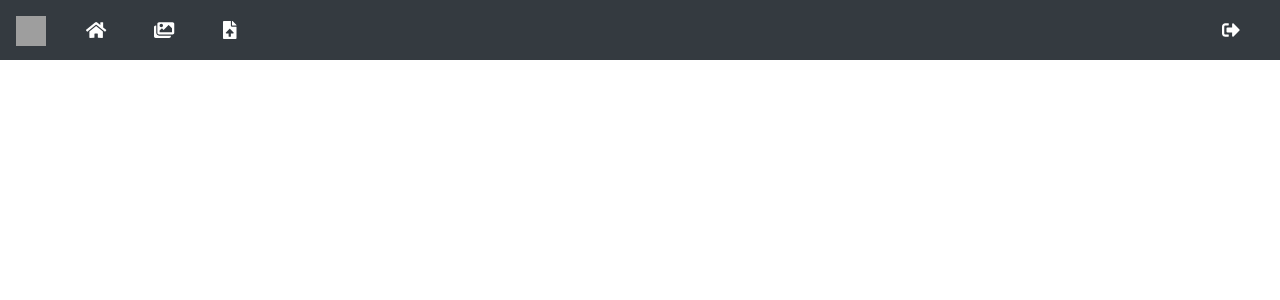
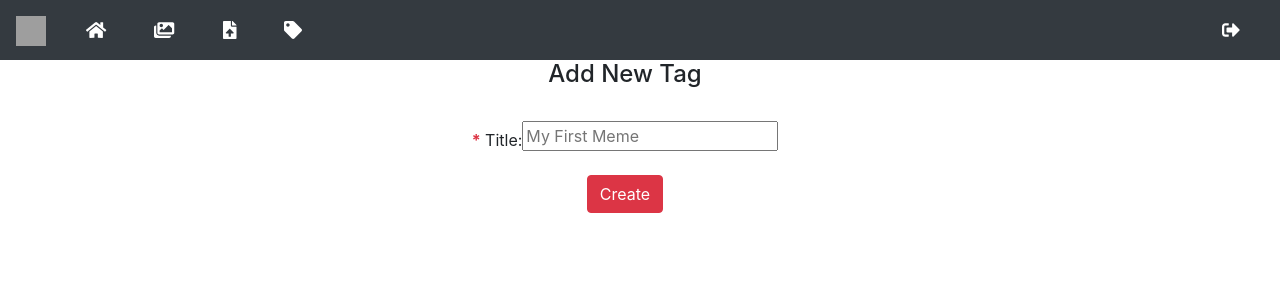
Before and after one commit to MightyNox/MemeHell, an Angular app: page /meme-tag in a window 1280 px wide. Before the commit this address led to /. Shown: the top 300 px of the page. Built offline with nearby package versions, Linux system fonts and the light colour scheme; sample sign-in values are in the browser's storage; grey boxes are pictures that could not be loaded.

Commit message:
Add tags creation

```diff
--- /dev/null
+++ b/src/app/meme/meme-tag-creation/meme-tag-creation.component.html
@@ -0,0 +1,36 @@
+<div class="space row container-fluid">
+  <div class="col-2"></div>
+
+  <div class="col-8">
+    <div class="row justify-content-center">
+      <h4>
+        Add New Tag
+      </h4>
+    </div>
+
+    <br/>
+
+    <form [formGroup]="createForm" (ngSubmit)="createTag()">
+      <!-- Title -->
+      <div class="row justify-content-center">
+        <div class="form-group">
+          <label class="col-form-label">
+            <span class="text-danger font-weight-bold">*</span>
+            Title:
+          </label>
+        </div>
+        <div class="form-group">
+          <input formControlName="title" required={true} type="text" class={formError(this.state.title.alert)}
+                 placeholder="My First Meme"/>
+        </div>
+      </div>
+
+      <!-- Submit -->
+      <div class="row justify-content-center">
+        <button class="btn btn-danger" type="submit">Create</button>
+      </div>
+    </form>
+  </div>
+
+  <div class="col-2"></div>
+</div>
--- /dev/null
+++ b/src/app/meme/meme-tag-creation/meme-tag-creation.component.ts
@@ -0,0 +1,38 @@
+import {Component, OnInit} from '@angular/core';
+import {HttpClient} from '@angular/common/http';
+import {FormBuilder, FormGroup, Validators} from '@angular/forms';
+import {AuthService} from '../../auth/services/auth.service';
+
+@Component({
+  selector: 'app-home',
+  templateUrl: './meme-tag-creation.component.html',
+  styleUrls: ['./meme-tag-creation.component.css']
+})
+export class MemeTagCreationComponent implements OnInit {
+
+  public tags: string[];
+  createForm: FormGroup;
+
+  constructor(private readonly http: HttpClient,
+              private readonly formBuilder: FormBuilder,
+              private readonly authService: AuthService) {
+
+    this.createForm = this.formBuilder.group({
+      title: ['', [Validators.required, Validators.min(3)]],
+    });
+  }
+
+  async ngOnInit() {
+  }
+
+  async createTag() {
+    const formValue = this.createForm.value;
+    const body = {
+      Name: formValue.title,
+    };
+    const headers = {
+      Authorization: `Bearer ${this.authService.CurrentUser.token}`
+    };
+    await this.http.post('/api/tags', body, {headers}).toPromise();
+  }
+}
--- a/src/app/meme/meme.module.ts
+++ b/src/app/meme/meme.module.ts
@@ -4,10 +4,11 @@ import {MemeReviewComponent} from './meme-review/meme-review.component';
 import {MemeUploadComponent} from './meme-upload/meme-upload.component';
 import {MemeViewComponent} from './meme-view/meme-view.component';
 import {ReactiveFormsModule} from '@angular/forms';
+import {MemeTagCreationComponent} from './meme-tag-creation/meme-tag-creation.component';
 
 
 @NgModule({
-  declarations: [MemeReviewComponent, MemeUploadComponent, MemeViewComponent],
+  declarations: [MemeReviewComponent, MemeUploadComponent, MemeViewComponent, MemeTagCreationComponent],
   imports: [
     CommonModule,
     ReactiveFormsModule,
--- a/src/app/menu/menu.component.html
+++ b/src/app/menu/menu.component.html
@@ -23,6 +23,13 @@
       <a routerLink="/meme-upload">
         <button class="btn-menu">
           <fa-icon [icon]="icons.memeUpload"></fa-icon>
+        </button>
+      </a>
+    </li>
+    <li *ngIf="authService.CurrentUser">
+      <a routerLink="/meme-tag">
+        <button class="btn-menu">
+          <fa-icon [icon]="icons.tags"></fa-icon>
         </button>
       </a>
     </li>
--- a/src/app/menu/menu.component.ts
+++ b/src/app/menu/menu.component.ts
@@ -5,7 +5,7 @@ import {
   faHome,
   faImages,
   faSignInAlt,
-  faSignOutAlt,
+  faSignOutAlt, faTag,
   faUserPlus
 } from '@fortawesome/free-solid-svg-icons';
 import {AuthService} from '../auth/services/auth.service';
@@ -23,7 +23,8 @@ export class MenuComponent implements OnInit {
     register: faUserPlus,
     login: faSignInAlt,
     logout: faSignOutAlt,
-    stats: faChartPie
+    stats: faChartPie,
+    tags: faTag,
   };
 
   constructor(readonly authService: AuthService) {
--- a/src/app/routing/routes-map.ts
+++ b/src/app/routing/routes-map.ts
@@ -7,6 +7,7 @@ import {RegisterComponent} from '../auth/components/register/register.component'
 import {RoutingGuardService} from './routing-guard.service';
 import {LogoutComponent} from '../auth/components/logout/logout.component';
 import {MemeViewComponent} from '../meme/meme-view/meme-view.component';
+import {MemeTagCreationComponent} from '../meme/meme-tag-creation/meme-tag-creation.component';
 
 const routes: Routes = [
   {
@@ -34,6 +35,12 @@ const routes: Routes = [
     canActivate: [RoutingGuardService]
   },
   {
+    path: 'meme-tag',
+    component: MemeTagCreationComponent,
+    canActivate: [RoutingGuardService]
+  }
+  ,
+  {
     path: 'login',
     component: LoginComponent
   },
```
Also changed, not shown: src/app/meme/meme-tag-creation/meme-tag-creation.component.css (added).
